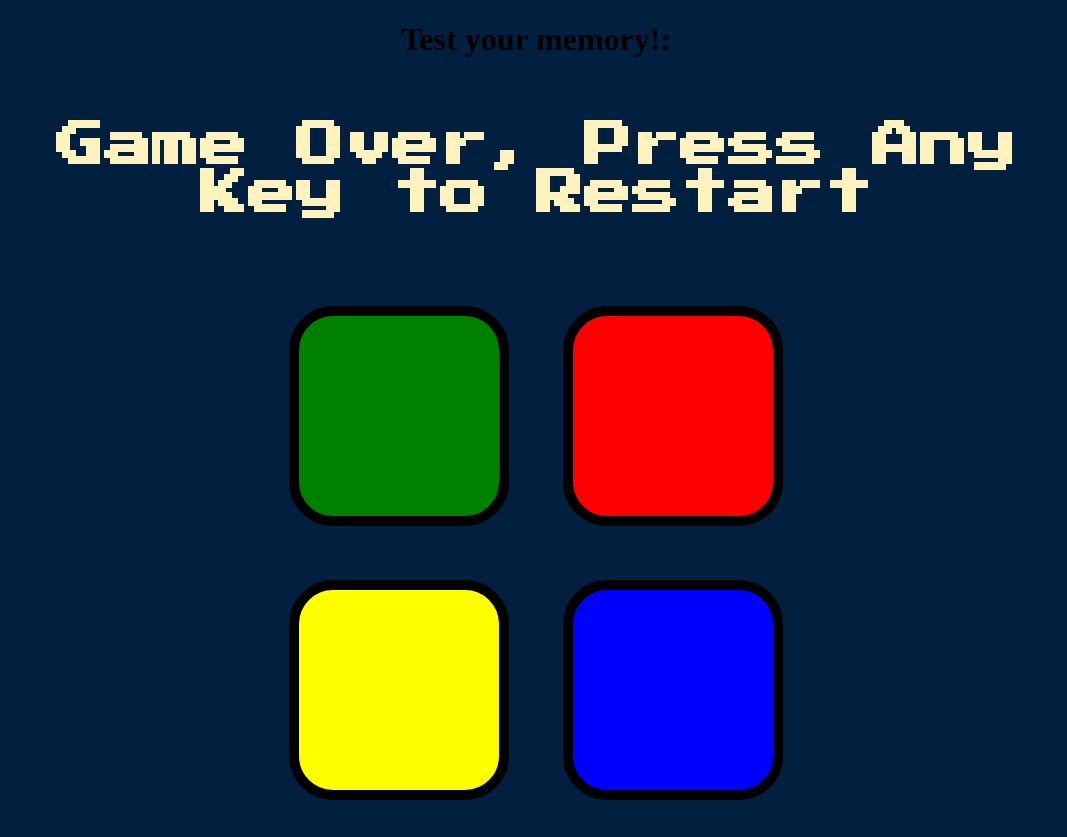
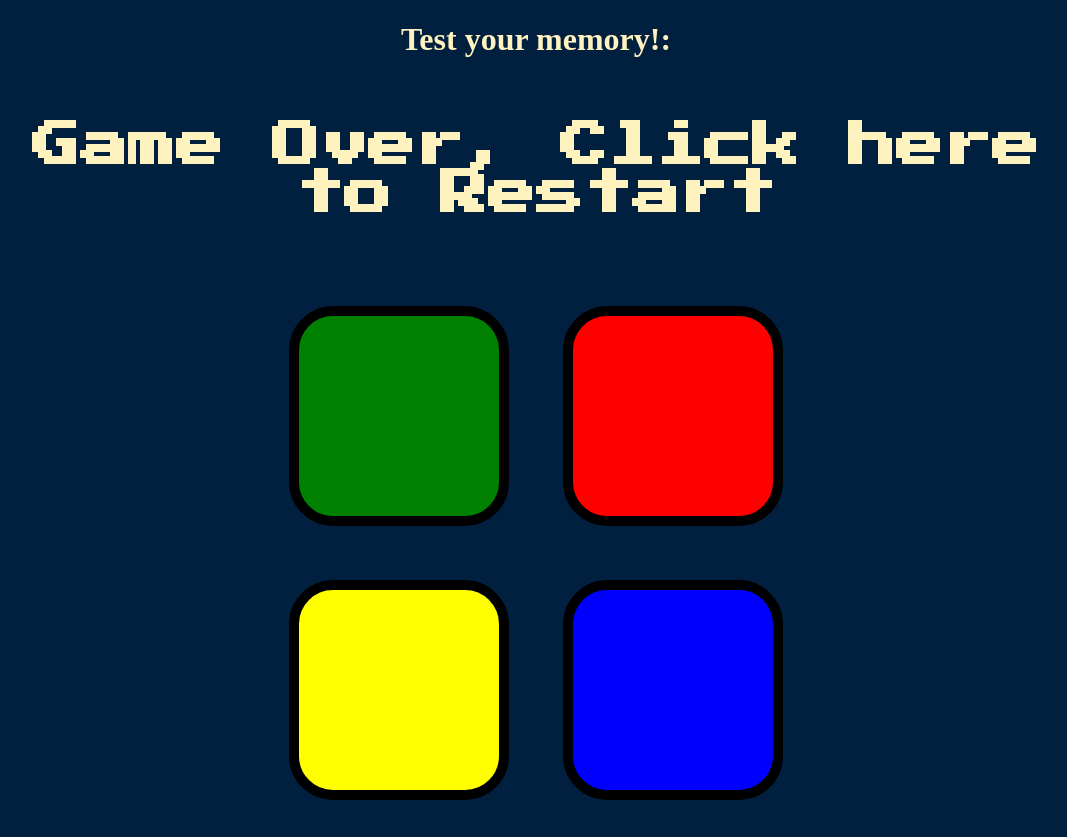
Before and after one commit to jlee-dev/Memoric, a plain HTML site: page index.html in a window 1280 px wide. Both pictures are taken after a click on the element 503 px from the left and 367 px from the top of the page. Shown: the whole page, without its empty margins (104-1171 px from the left). Drawn offline with nearby package versions, Linux system fonts and the light colour scheme.

Commit message:
Modify titles

```diff
--- a/game.js
+++ b/game.js
@@ -37,7 +37,7 @@ function checkAnswer(currentLevel) {
     setTimeout(function() {
       $("body").removeClass("game-over");
     }, 200);
-    $("#level-title").text("Game Over, Press Any Key to Restart");
+    $("#level-title").text("Game Over, Click here to Restart");
     startOver();
   };
 };
--- a/index.html
+++ b/index.html
@@ -3,16 +3,16 @@
 
 <head>
   <meta charset="utf-8">
-  <title>Memoric</title>
+  <title>Simon Game</title>
   <link rel="stylesheet" href="styles.css">
   <link href="https://fonts.googleapis.com/css?family=Press+Start+2P" rel="stylesheet">
 </head>
 
 <body>
-  <h1>Test your memory!:</h1>
-  <h1 id="level-title">Press Any Key to Start</h1>
+  <h1 class="first-title">Test your memory!:</h1>
+  <h1 id="level-title">Click Here to Start</h1>
   <div class="container">
-    <div lass="row">
+    <div class="row">
 
       <div type="button" id="green" class="btn green">
 
--- a/styles.css
+++ b/styles.css
@@ -2,7 +2,9 @@ body {
   text-align: center;
   background-color: #011F3F;
 }
-
+.first-title {
+  color: #FEF2BF
+}
 #level-title {
   font-family: 'Press Start 2P', cursive;
   font-size: 3rem;
```
